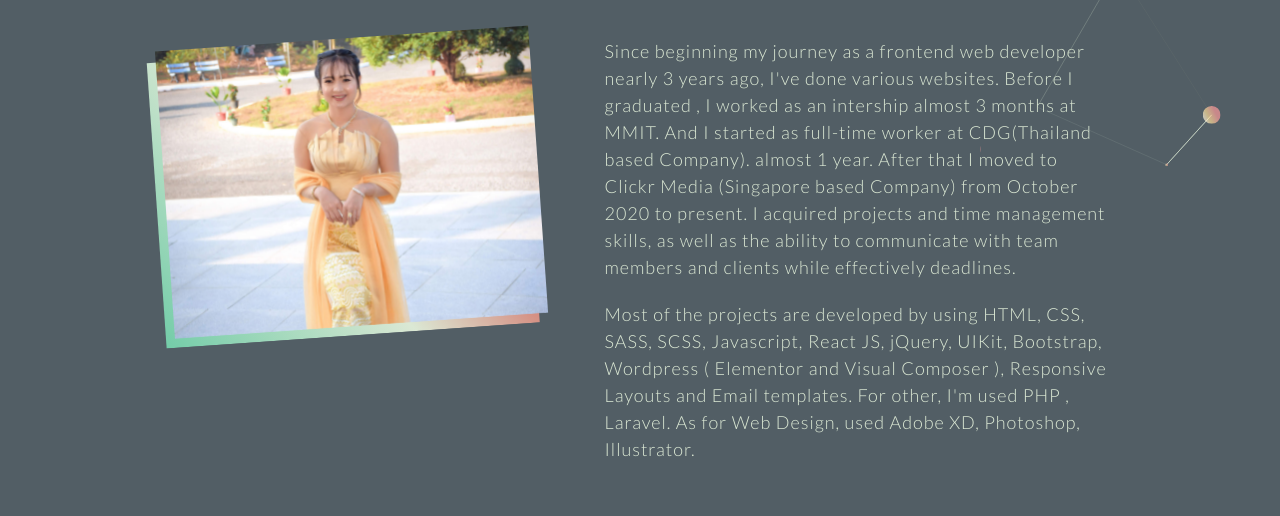
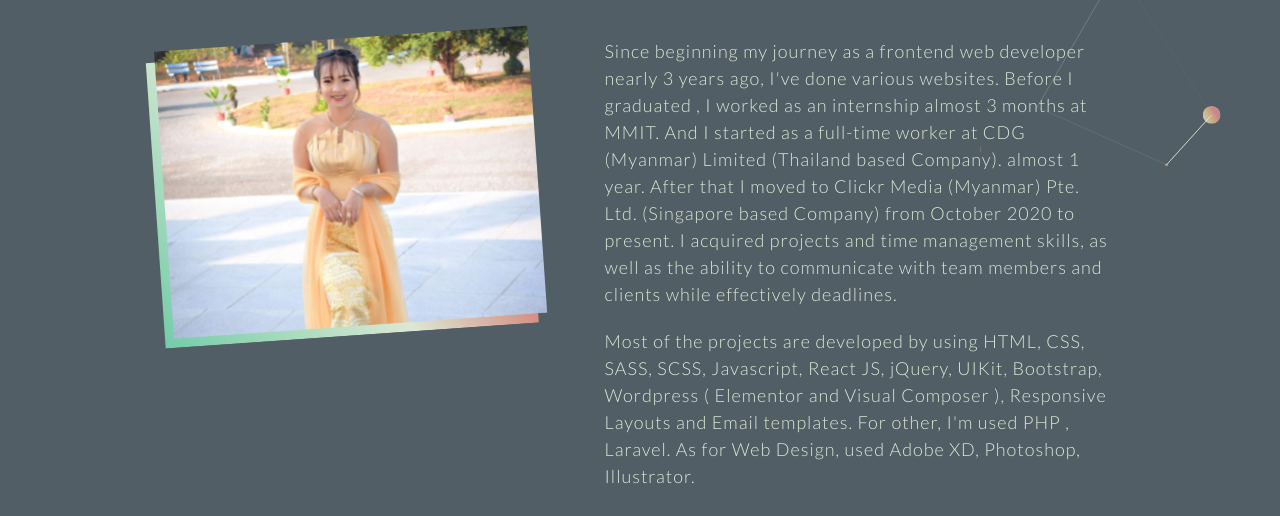
Before and after one commit to myazarcho/Portfilio, a website: page index.html in a window 1280 px wide. Shown: the part 581-1097 px from the top of the page. Drawn offline with Linux system fonts and the light colour scheme; files whose address does not match are found by name.

Commit message:
updated texts

```diff
--- a/index.html
+++ b/index.html
@@ -110,9 +110,9 @@
                         <p>
                             Since beginning my journey as a frontend web developer  nearly 3 years ago,
                             I've done various websites. Before I graduated ,
-                            I worked as an intership almost 3 months at MMIT.
-                            And I started as full-time worker at CDG(Thailand based Company).
-                            almost 1 year. After that I moved to Clickr Media (Singapore based Company) from October 2020 to present.
+                            I worked as an internship almost 3 months at MMIT.
+                            And I started as a full-time worker at CDG (Myanmar) Limited (Thailand based Company).
+                            almost 1 year. After that I moved to Clickr Media (Myanmar) Pte. Ltd. (Singapore based Company) from October 2020 to present.
                             I acquired projects and time management skills, as well as the
                             ability to communicate with team members and clients while effectively
                             deadlines.
```
